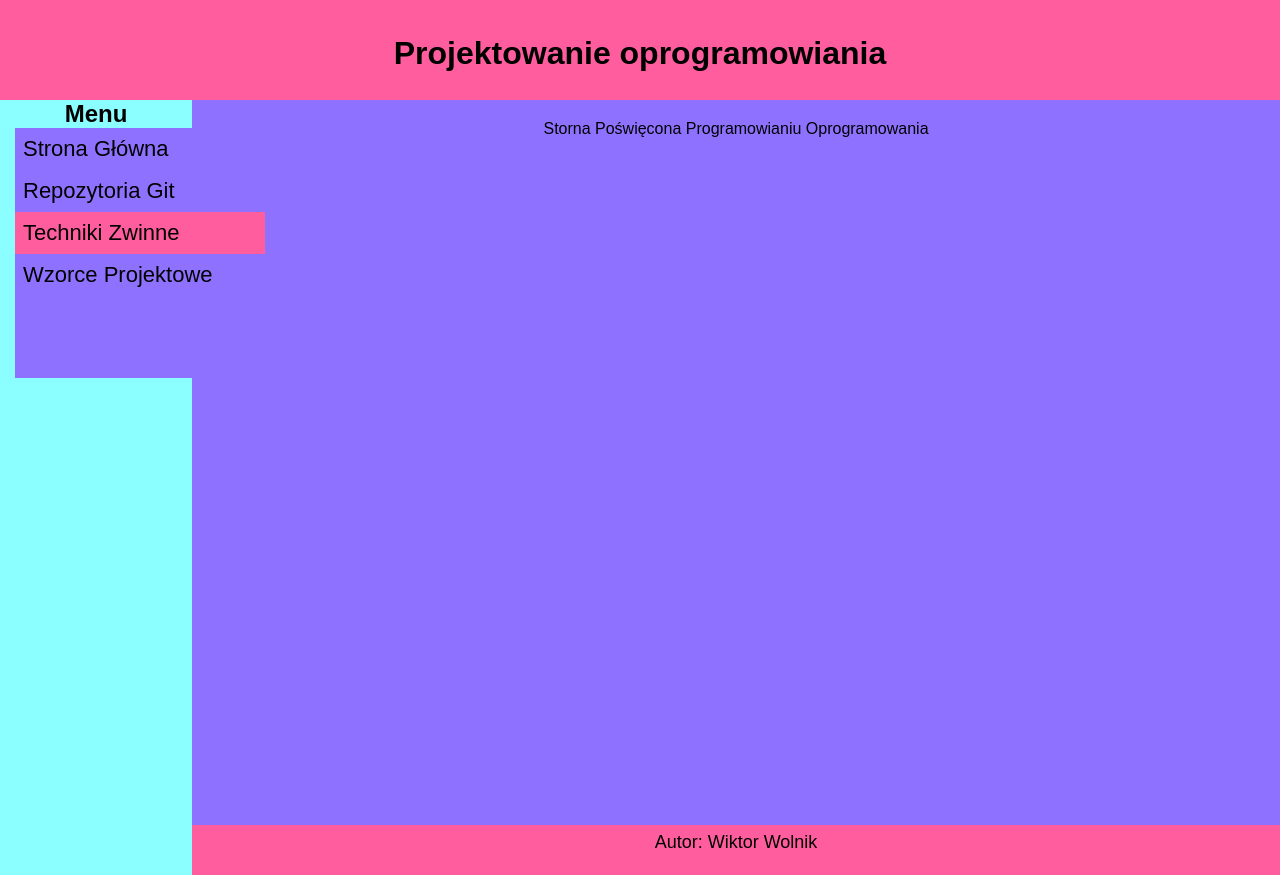
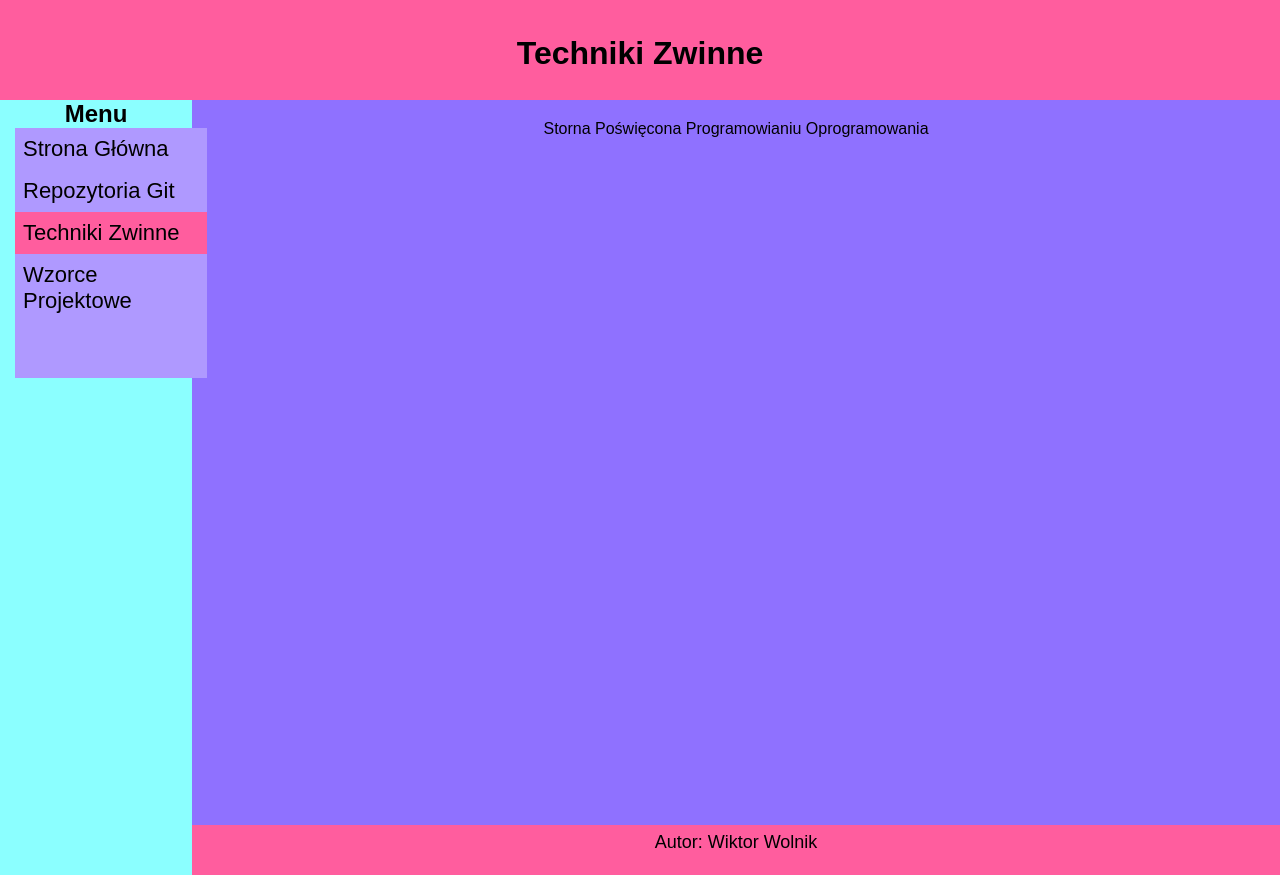
Before and after one commit to woloxser/Projektowanie-Oprogramowania, a plain HTML site: page TechnikiZwinne.html in a window 1280 px wide. Both pictures are taken after a click on the element "Menu". Drawn offline with nearby package versions, Linux system fonts and the light colour scheme.

Commit message:
wystylowane style i dodanie nagłówka w każdym pliku

```diff
--- a/TechnikiZwinne.html
+++ b/TechnikiZwinne.html
@@ -11,7 +11,7 @@
 </head>
 <body>
     <div id = "header">
-        Projektowanie oprogramowiania
+        Techniki Zwinne
     </div>
     <div id = "menu">
         <h2 id = "menu2">Menu</h2>
--- a/style.css
+++ b/style.css
@@ -21,6 +21,7 @@
     background-color: #8bffff;
     float: left;
     min-height: 775px;
+    margin: 10;
 }
 #menu ul
 {
@@ -60,9 +61,9 @@
 {
     height: 250px;
     display: none;
-    width: 250px;
-    margin: 10;
-    background-color: #8f71ff;
+    width: inherit;
+    margin: inherit;
+    background-color: #af99ff;
     position: absolute;
     left: 15px;
 }
```
Also changed, not shown: RepozytoriumGit.html (+1 -1 lines), WzorceProjektowe.html (+1 -1 lines).
